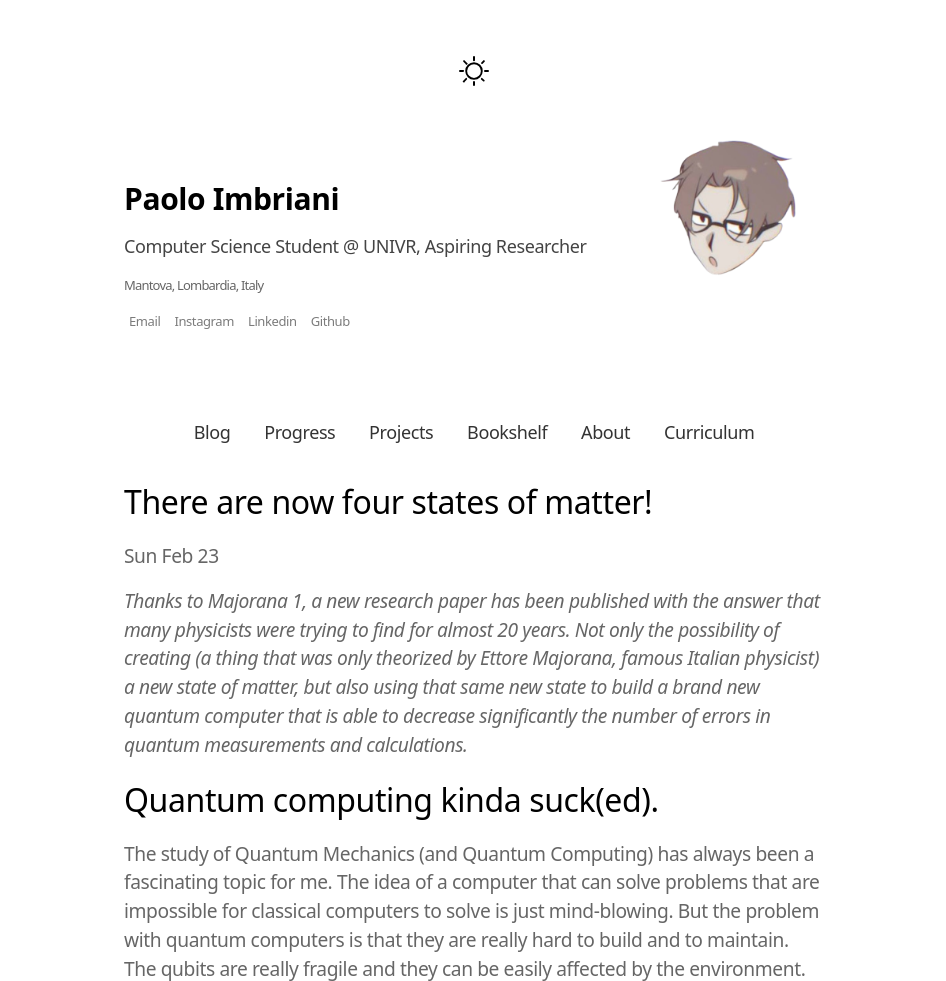
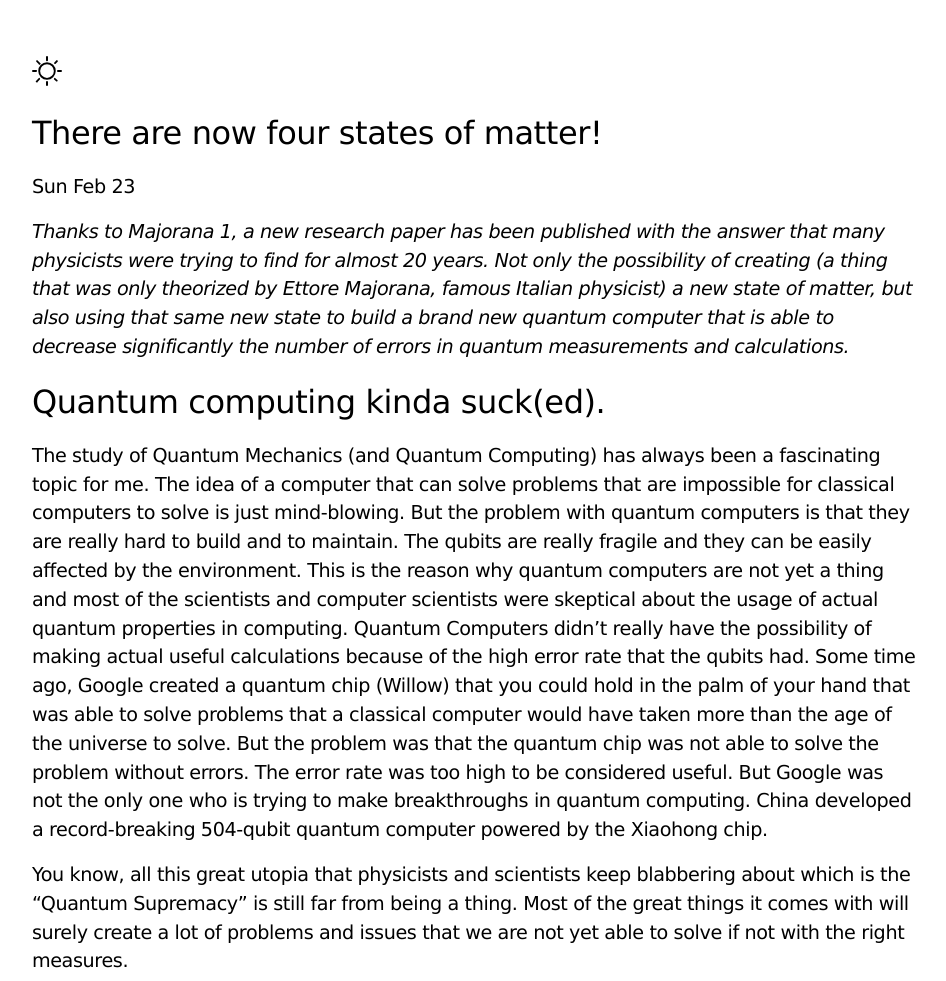
Before and after one commit to MagiHotline/MagiHotline.github.io, an Astro site: page /posts/post2 in a window 1280 px wide. Shown: the top 981 px of the page, without its empty margins (166-1112 px from the left). Built offline with nearby package versions, Linux system fonts and the light colour scheme; Astro itself is replaced by a stand-in of ours.

Commit message:
Revert "feat: added downlaod curriculum tab"
This reverts commit 7c4da8e61e7838087850d0f928f87df8224b091e.

```diff
--- a/src/components/Nav.astro
+++ b/src/components/Nav.astro
@@ -4,12 +4,11 @@
 
 <main>
     <nav>
-        <a href="/blog">Blog</a>
-        <a href="/progress">Progress</a>
-        <a href="/projects">Projects</a>
-        <a href="/bookshelf">Bookshelf</a>
-        <a href="/about">About</a>
-        <a href="/Curriculum%20EN.pdf" download>Curriculum</a>
+        <a href="/blog">blog</a>
+        <a href="/progress">progress</a>
+        <a href="/projects">projects</a>
+        <a href="/bookshelf">bookshelf</a>
+        <a href="/about">about</a>
     </nav>
     <div id="content"></div>
 </main>
--- a/src/layouts/MDLayout.astro
+++ b/src/layouts/MDLayout.astro
@@ -1,8 +1,5 @@
 ---
-import Header from "../components/Header.astro";
-import Nav from "../components/Nav.astro";
 import ThemeIcon from "../components/ThemeIcon.astro";
-import "../styles/stylesheet.css";
 const { frontmatter } = Astro.props;
 ---
 
@@ -23,15 +20,11 @@ const { frontmatter } = Astro.props;
   </head>
   <body>
     <ThemeIcon />
-    <Header />
-    <Nav />
-    <section class="main">
-        <h1>{frontmatter.title}</h1>
-        <p>{frontmatter.pubDate.toString().slice(0, 10)}</p>
-        <p><em>{frontmatter.description}</em></p>
-        <slot />
-        <a href="/../blog" class="read">Back to blog</a>
-    </section>
+    <h1>{frontmatter.title}</h1>
+    <p>{frontmatter.pubDate.toString().slice(0, 10)}</p>
+    <p><em>{frontmatter.description}</em></p>
+    <slot />
+    <a href="/../blog" class="read">Back to blog</a>
     <script src="https://giscus.app/client.js"
             data-repo="MagiHotline/MagiHotline.github.io"
             data-repo-id="R_kgDOMgECcA"
```
Also changed, not shown: package.json (+5 -5 lines), 2 other files.
